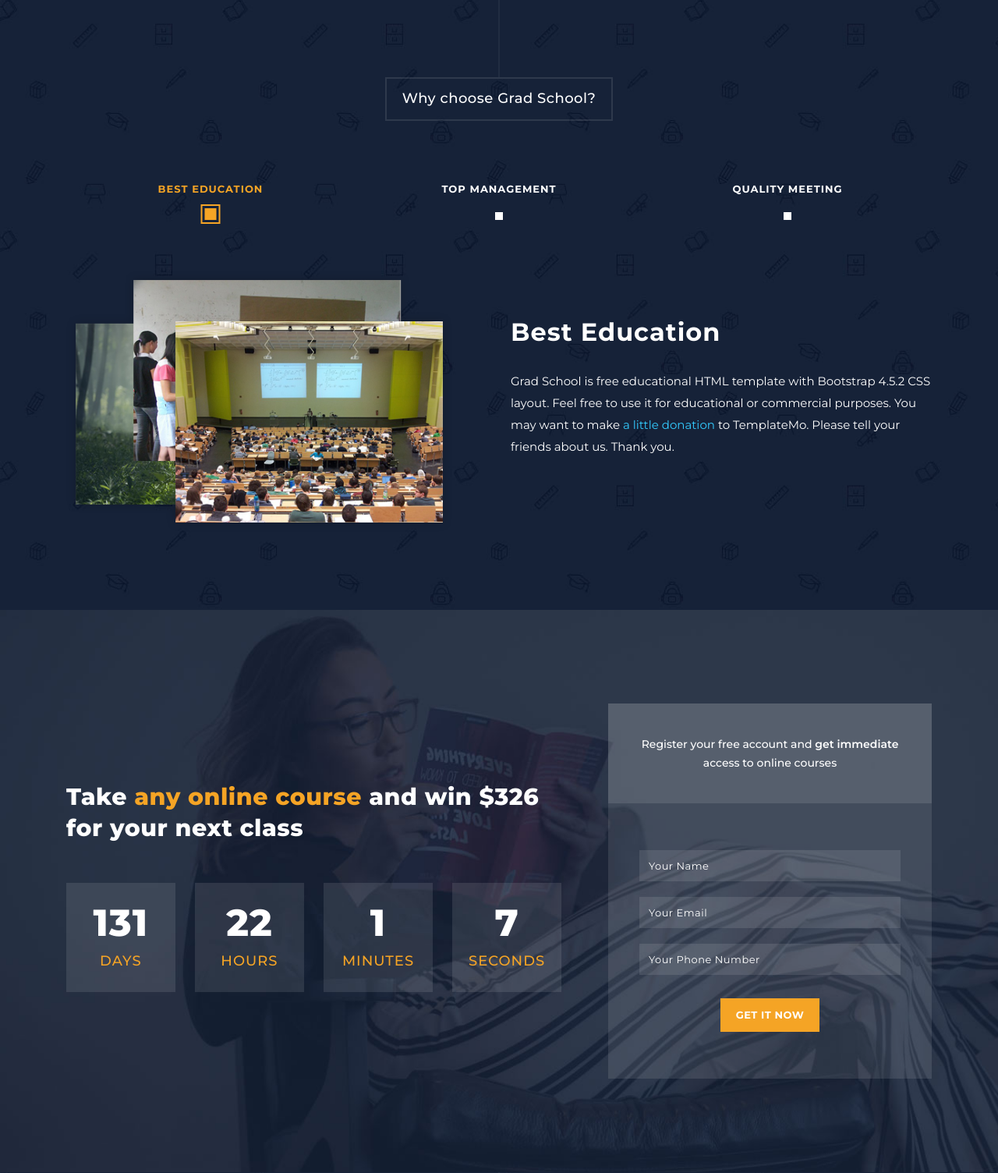
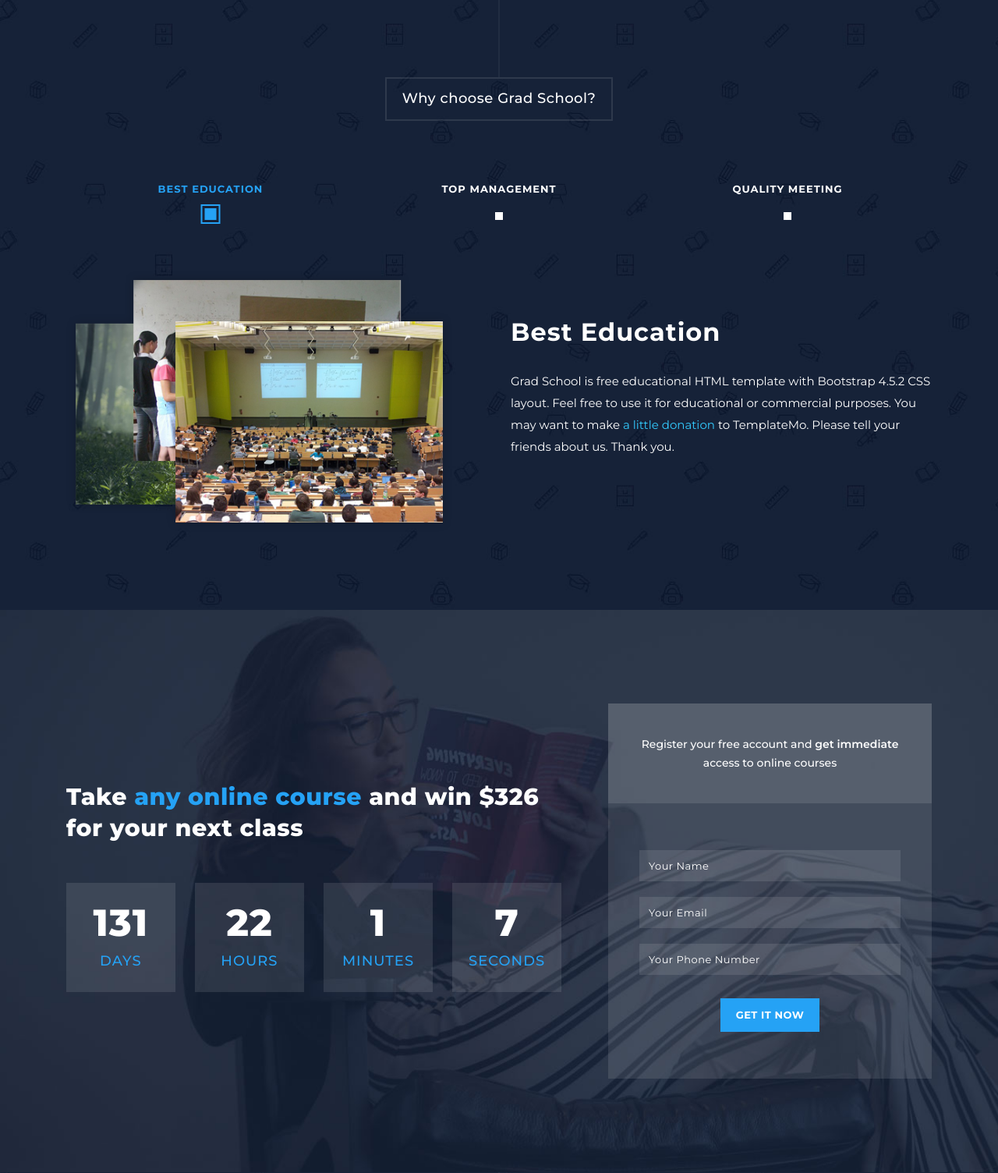
Before and after one commit to hmpsiera/hmpsiera.github.io, a PHP site: page / in a window 1280 px wide. Shown: the part 801-2305 px from the top of the page at 78% size. Run offline with PHP 8.4, Linux system fonts and the light colour scheme; some libraries are stand-ins or nearby versions.

Commit message:
ubah warna

```diff
--- a/assets/css/templatemo-grad-school.css
+++ b/assets/css/templatemo-grad-school.css
@@ -565,15 +565,15 @@ section.why-us {
 #tabs ul .ui-tabs-active {
 }
 #tabs ul .ui-tabs-active a {
-  color: #f5a425;
+  color: #25a2f5;
 }
 #tabs ul .ui-tabs-active a:after {
-  background-color: #f5a425;
+  background-color: #25a2f5;
   width: 15px;
   height: 15px;
 }
 #tabs ul .ui-tabs-active a:before {
-  border-color: #f5a425;
+  border-color: #25a2f5;
 }
 #tabs h4 {
     margin-top: 60px;
@@ -642,7 +642,7 @@ section.coming-soon .continer h4 {
 }
 section.coming-soon .continer h4 em {
     font-style: normal;
-    color: #f5a425;
+    color: #25a2f5;
 }
 
 @media screen and (max-width: 767px) {
@@ -705,7 +705,7 @@ section.coming-soon .continer .counter .seconds .value {
 section.coming-soon .continer .counter span {
     font-size: 18px;
     text-transform: uppercase;
-    color: #f5a425;
+    color: #25a2f5;
     font-weight: 500;
     letter-spacing: 1px;
     margin-top: 0px;
@@ -777,7 +777,7 @@ section.coming-soon form input::placeholder { color: #fff; }
 
 section.coming-soon form button {
     margin-top: 10px;
-    background-color: #f5a425;
+    background-color: #25a2f5;
     color: #fff;
     font-size: 13px;
     text-transform: uppercase;
```
Also changed, not shown: other parts of assets/css/templatemo-grad-school.css (+16 -16 lines).
